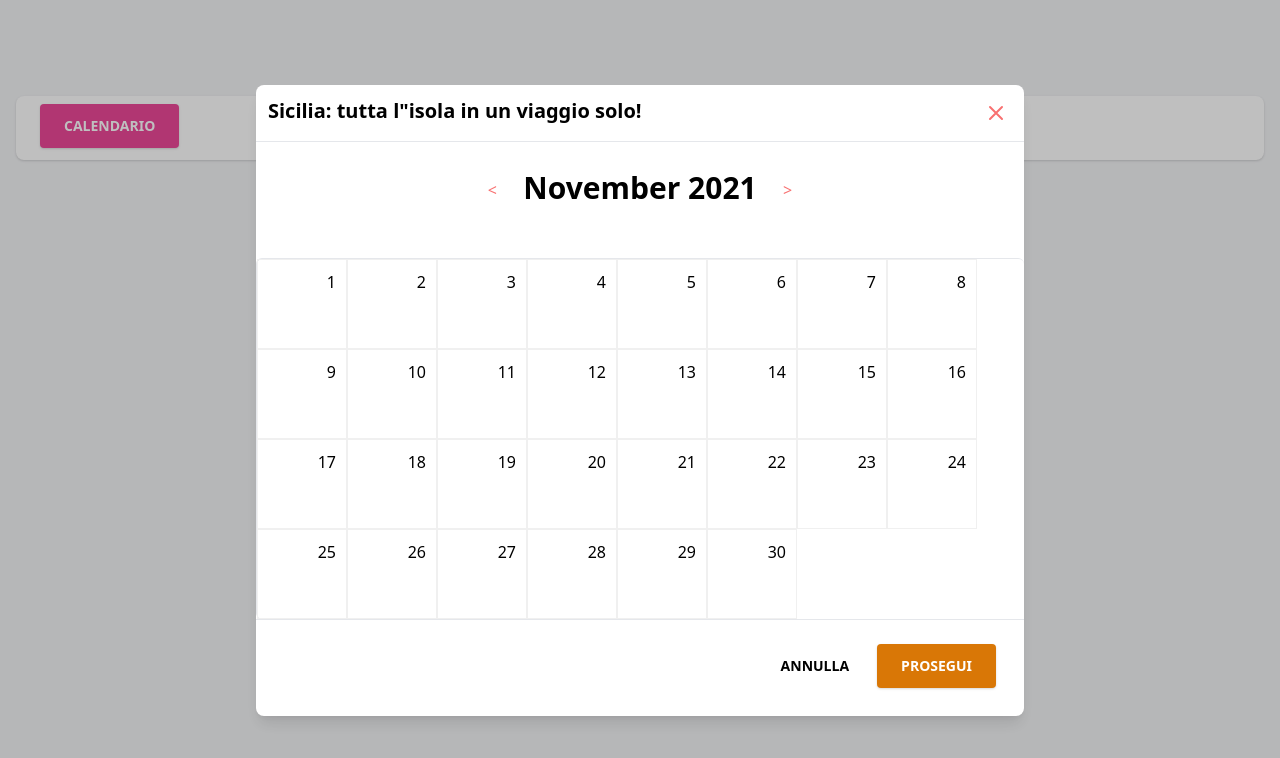
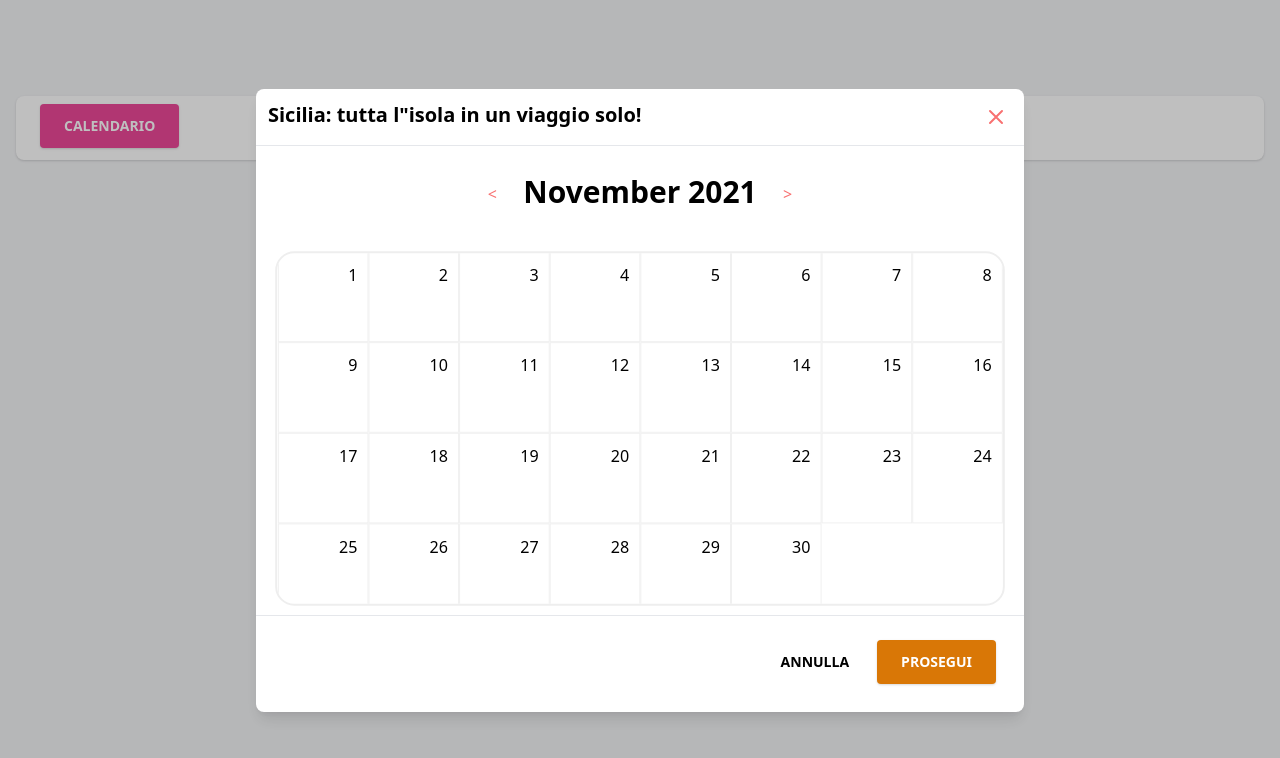
Before and after one commit to lucaperullo/widgets, a Next.js app: page / in a window 1280 px wide. Both pictures are taken after a click on the button "CALENDARIO". Shown: the top 758 px of the page. Built offline with nearby package versions, Linux system fonts and the light colour scheme.

Commit message:
added days container

```diff
--- a/src/pages/index.tsx
+++ b/src/pages/index.tsx
@@ -101,7 +101,8 @@ export default function Home() {
                     {`>`}
                   </button>
                 </div>
-                <div className="days flex flex-wrap border-t border-l">
+                <div className="days-container">
+                  <div className="days flex flex-wrap">
                     {getDaysInMonth(
                       today.getMonth() + 1,
                       today.getFullYear(),
@@ -120,6 +121,7 @@ export default function Home() {
                         </div>
                       </div>
                     ))}
+                  </div>
                 </div>
                 {/*footer*/}
                 <div className="flex items-center justify-end p-6 border-t border-solid border-blueGray-200 rounded-b">
--- a/src/styles/tailwindcss.css
+++ b/src/styles/tailwindcss.css
@@ -19,10 +19,22 @@
   background: #feeded;
 }
 .days {
+  z-index: 0;
   display: flex;
   justify-content: flex-start;
+  margin-left: 23px;
   align-items: center;
   flex-wrap: wrap;
-  margin-top: 20px;
-  border-radius: 6px;
+  transform: scale(1.06);
+  margin-top: 9px;
 }
+.days-container {
+  overflow: hidden;
+  z-index: 1;
+  border-radius: 20px;
+  transform: scale(0.95);
+  border: 2px solid #eeeeee;
+  width: 100%;
+  display: flex;
+  justify-content: center;
+}
```
Lines whose indentation alone changed are shown as unchanged.
